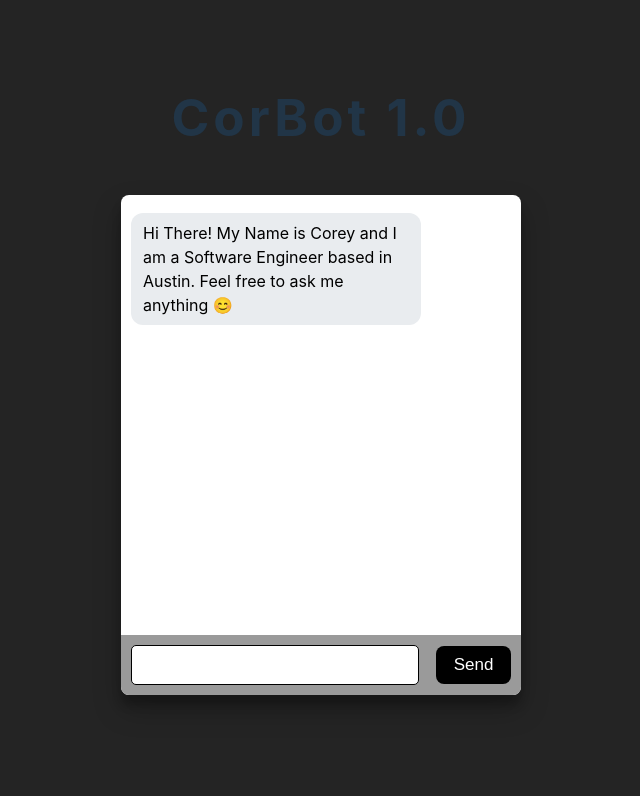
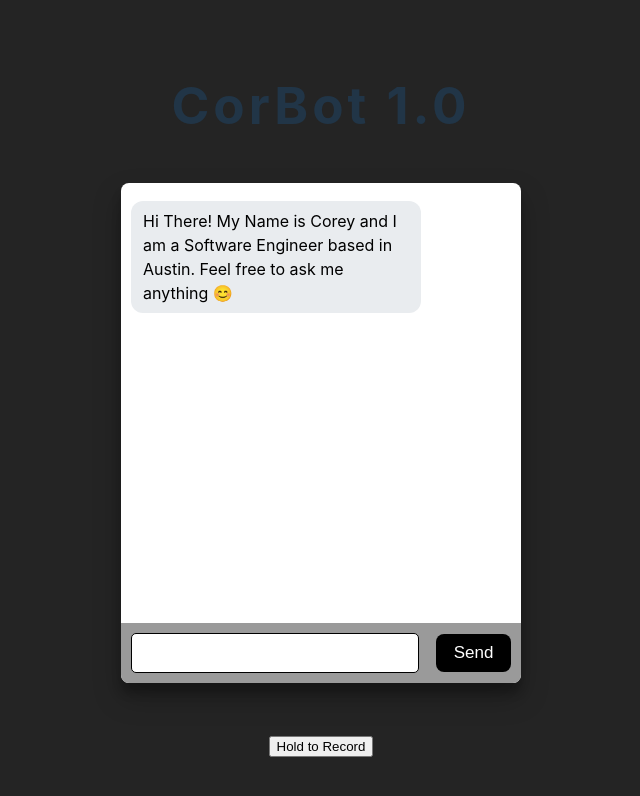
Before and after one commit to CoreySumma/corBot, a React (Vite) app: page / in a window 1280 px wide. Shown: the top 796 px of the page, without its empty margins (319-959 px from the left). Built offline with nearby package versions, Linux system fonts and the light colour scheme.

Commit message:
stt working and logging response

```diff
--- /dev/null
+++ b/Utilities/Speech-to-text-api.js
@@ -0,0 +1,26 @@
+import axios from "axios";
+
+export default async function speechToText(audioRecording) {
+  const gptApiKey = import.meta.env.VITE_OPEN_AI_KEY;
+  const formData = new FormData();
+  formData.append('file', audioRecording, 'recording.mp3'); // 'recording.mp3' is the filename
+  formData.append('model', 'whisper-1');
+
+  try {
+    const response = await axios.post(
+      'https://api.openai.com/v1/audio/transcriptions',
+      formData,
+      {
+        headers: {
+          'Authorization': `Bearer ${gptApiKey}`,
+          'Content-Type': 'multipart/form-data',
+        },
+      }
+    );
+    console.log(response.data);
+    return response.data;
+  } catch (error) {
+    console.error('Error in audio transcription request:', error);
+    throw error; // Propagate the error
+  }
+};
--- a/Utilities/Text-to-speech-api.js
+++ b/Utilities/Text-to-speech-api.js
@@ -2,19 +2,18 @@ import axios from 'axios';
 
 export default async function ttsApi(newMessage) {
   const gptApiKey = import.meta.env.VITE_OPEN_AI_KEY;
-  console.log(gptApiKey); // Debugging line, remove in production
 
   try {
     let response = await axios.post(
-      'https://api.openai.com/v1/audio/speech', // Corrected API endpoint
+      'https://api.openai.com/v1/audio/speech',
       {
         model: "tts-1",
-        input: newMessage, // Changed from 'text' to 'input'
-        voice: "alloy", // Change the voice if needed
-        speed: 1.0, // Change the speed if needed
+        input: newMessage,
+        voice: "alloy",
+        speed: 1.0,
       },
       {
-        responseType: "blob", // For handling binary data
+        responseType: "blob",
         headers: {
           Authorization: `Bearer ${gptApiKey}`,
           "Content-Type": "application/json",
@@ -22,12 +21,12 @@ export default async function ttsApi(newMessage) {
       }
     );
 
-    let blob = response.data; // This is a Blob
+    let blob = response.data;
     let url = URL.createObjectURL(blob); // Create a temporary URL for the Blob
     let audio = new Audio(url);
-    audio.play(); // Play the audio
+    audio.play();
 
-    // Optional: Revoke the URL after playing
+    // Revoke the URL after playing
     audio.onended = () => URL.revokeObjectURL(url);
 
     return response.data; // Our Blob object
--- a/src/App.jsx
+++ b/src/App.jsx
@@ -1,5 +1,6 @@
 import "./App.css";
 import ChatBox from "./Components/Chat/ChatBox";
+import RecordButton from "./Components/RecordButton/RecordButton";
 import gptChatPrompt from "../Utilities/Gpt-chat-prompt";
 import React, { useState } from "react";
 
@@ -26,6 +27,7 @@ export default function App() {
         clientSideChatHistory={clientSideChatHistory}
         setClientSideChatHistory={setClientSideChatHistory}
       />
+      <RecordButton />
     </>
   );
 }
--- a/src/Components/Chat/ChatBox.jsx
+++ b/src/Components/Chat/ChatBox.jsx
@@ -24,7 +24,7 @@ export default function ChatBox({
       updatedServerSideChatHistory,
       setServerSideChatHistory,
       clientSideChatHistory,
-      setClientSideChatHistory
+      setClientSideChatHistory,
     );
   };
 
--- /dev/null
+++ b/src/Components/RecordButton/RecordButton.jsx
@@ -0,0 +1,44 @@
+import { useState, useRef } from "react";
+import speechToText from "../../../Utilities/Speech-to-text-api";
+
+export default function RecordButton() {
+  const [recording, setRecording] = useState(false);
+  const mediaRecorderRef = useRef(null);
+  const audioChunksRef = useRef([]);
+
+  const startRecording = () => {
+    if (recording) {
+      return; // If already recording, don't start again
+    }
+    setRecording(true);
+    navigator.mediaDevices.getUserMedia({ audio: true }).then((stream) => {
+      mediaRecorderRef.current = new MediaRecorder(stream, { mimeType: "audio/webm" });
+      mediaRecorderRef.current.ondataavailable = (e) => audioChunksRef.current.push(e.data);
+      mediaRecorderRef.current.onstop = () => {
+        const audioBlob = new Blob(audioChunksRef.current, { type: 'audio/webm' });
+        speechToText(audioBlob); // Pass the Blob to your speechToText function
+        audioChunksRef.current = [];
+      };
+      mediaRecorderRef.current.start();
+    }).catch(e => console.error(e));
+  };
+
+  const stopRecording = () => {
+    if (!recording || !mediaRecorderRef.current) {
+      return; // If not recording or mediaRecorder isn't set, don't stop
+    }
+    setRecording(false);
+    mediaRecorderRef.current.stop();
+  };
+
+  return (
+    <button
+      className="record-button"
+      onMouseDown={startRecording}
+      onMouseUp={stopRecording}
+      onTouchStart={startRecording}
+      onTouchEnd={stopRecording}>
+      {recording ? "Recording..." : "Hold to Record"}
+    </button>
+  );
+}
```
Also changed, not shown: src/Components/RecordButton/RecordButton.css (added).
